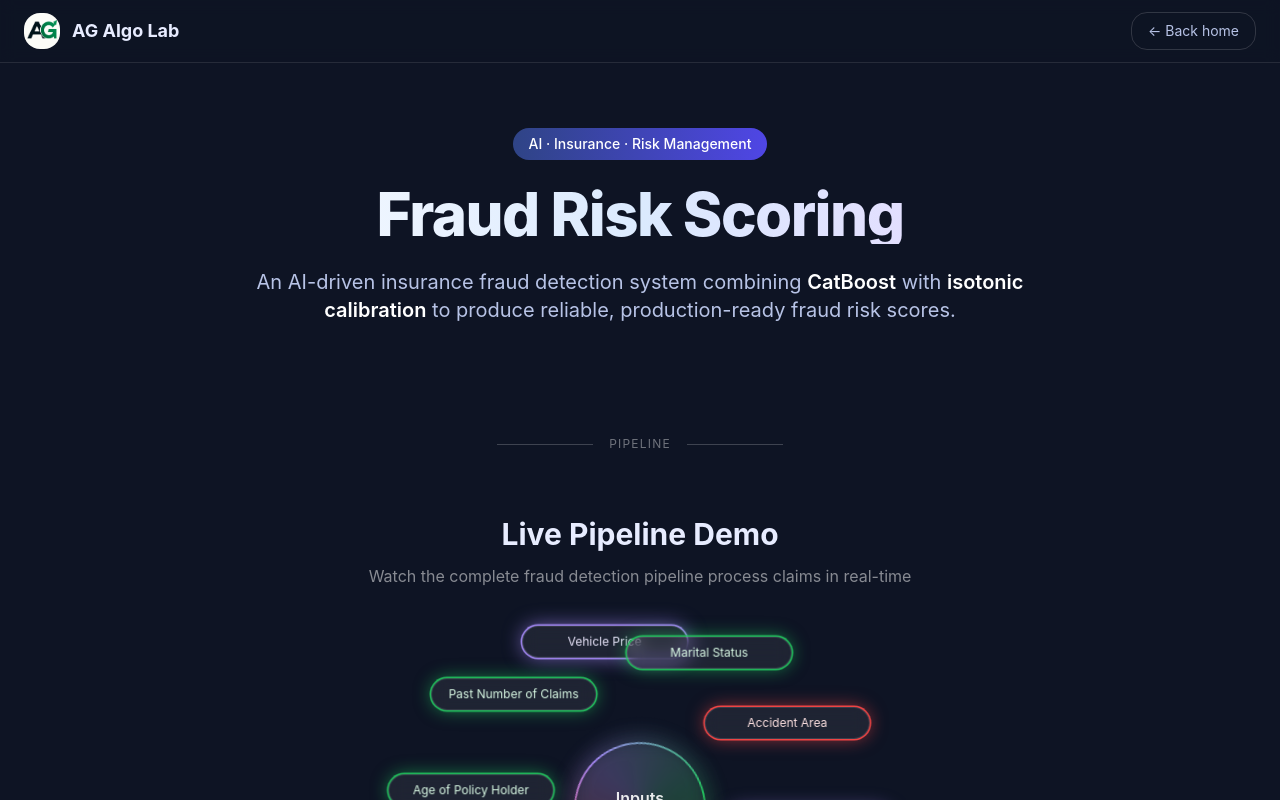
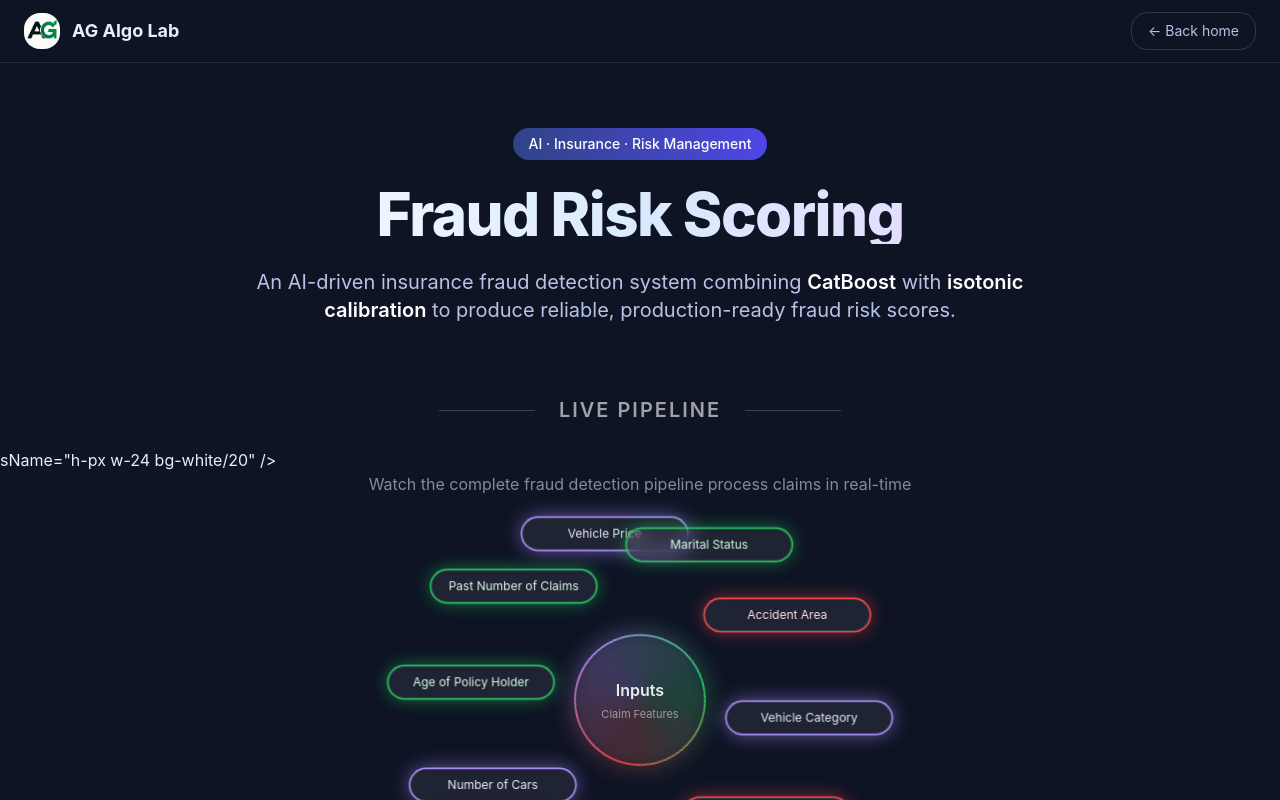
Before and after one commit to ag-algolab/ag-algolab.github.io, a React (Vite) app: page /#/fraud-risk-scoring in a window 1280 px wide. Shown: the top 800 px of the page. Built offline with nearby package versions, Linux system fonts and the light colour scheme.

Commit message:
Refactor Live Pipeline section for better layout

```diff
--- a/src/pages/FraudRiskScoring.jsx
+++ b/src/pages/FraudRiskScoring.jsx
@@ -922,18 +922,23 @@ export default function FraudRiskScoring() {
         </div>
       </section>
 
-      <div className="flex items-center justify-center gap-4 my-16 text-white/40">
-        <div className="h-px w-24 bg-white/20" />
-        <span className="text-xs tracking-widest uppercase">Pipeline</span>
-        <div className="h-px w-24 bg-white/20" />
+      <div className="flex flex-col items-center my-6 text-white/60">
+        <div className="flex items-center gap-6">
+          <div className="h-px w-24 bg-white/20" />
+          <span className="text-lg md:text-xl font-semibold tracking-widest uppercase">
+            Live Pipeline
+          </span>
+          <div className="h-px w-24 bg-white/20" />
+        </div>
       </div>
+      sName="h-px w-24 bg-white/20" />
+
 
 
       {/* Pipeline */}
       <section className="px-6 pb-16">
         <div className="max-w-4xl mx-auto">
-          <div className="text-center mb-10">
-            <h2 className="text-2xl md:text-3xl font-bold mb-3">Live Pipeline Demo</h2>
+          <div className="text-center mb-6">
             <p className="text-white/50 max-w-2xl mx-auto">Watch the complete fraud detection pipeline process claims in real-time</p>
           </div>
           <AnimatedPipeline />
```
